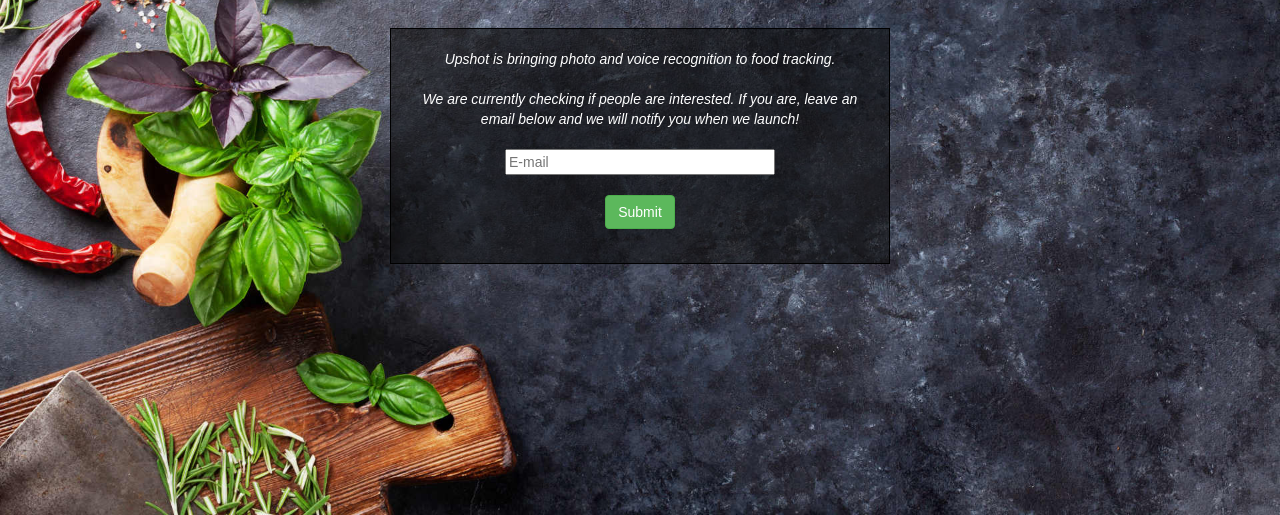
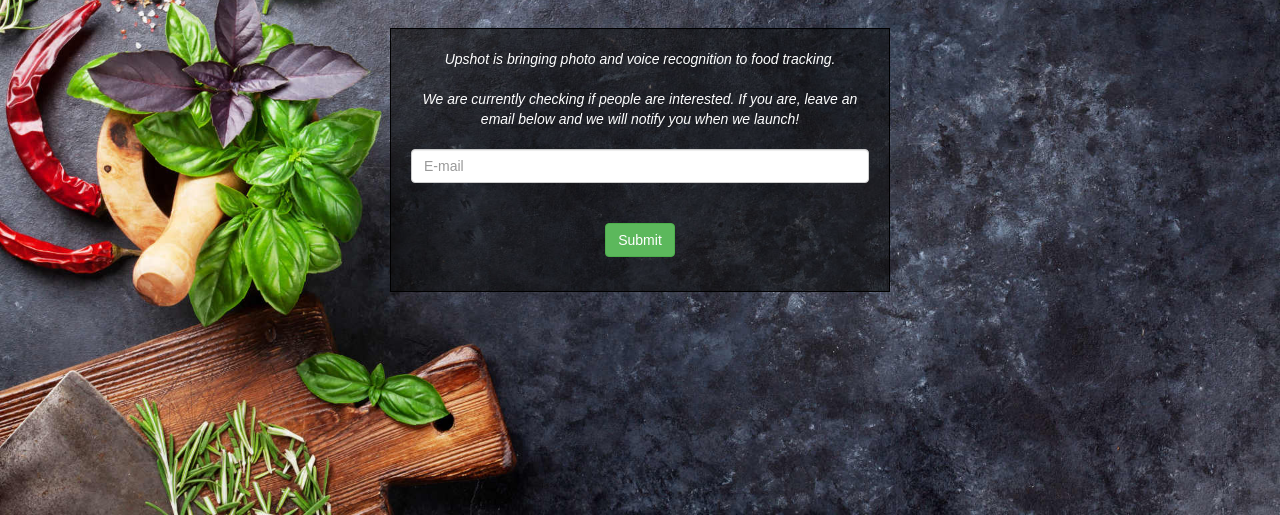
Before and after one commit to upshot-nutrition/upshot-nutrition.github.io, a plain HTML site: page index.html in a window 1280 px wide. Shown: the part 285-800 px from the top of the page. Drawn offline with nearby package versions, Linux system fonts and the light colour scheme.

Commit message:
fix style on the input

```diff
--- a/index.html
+++ b/index.html
@@ -51,8 +51,8 @@
         We are currently checking if people are interested. If you are, leave an email
       below and we will notify you when we launch!</i><br>
       <br>
-      <form target="_blank" action="https://docs.google.com/forms/d/e/1FAIpQLSenNmg3elk7ztaPAOkhYjRihiNGnVZMfCkfN7hx0wuxAe29rQ/formResponse?embedded=true" method="POST" id="mG61Hd">
-      <input type="text" name="entry.548231012" size="30" placeholder="E-mail"><br>
+      <form  target="_blank" action="https://docs.google.com/forms/d/e/1FAIpQLSenNmg3elk7ztaPAOkhYjRihiNGnVZMfCkfN7hx0wuxAe29rQ/formResponse?embedded=true" method="POST" id="mG61Hd">
+      <input class="form-control" type="text" name="entry.548231012" size="30" placeholder="E-mail"><br>
       <br>
       <input class="btn btn-success" type="submit" value="Submit" onclick="ga('send', 'event', 'submit');">
   </form>
```
